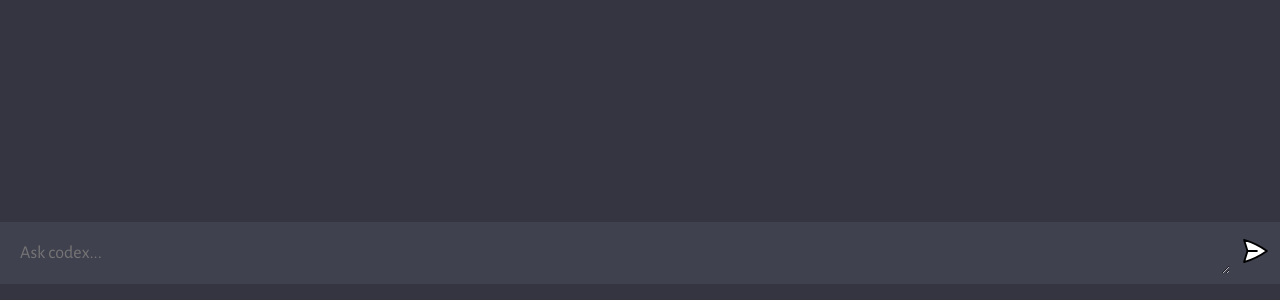
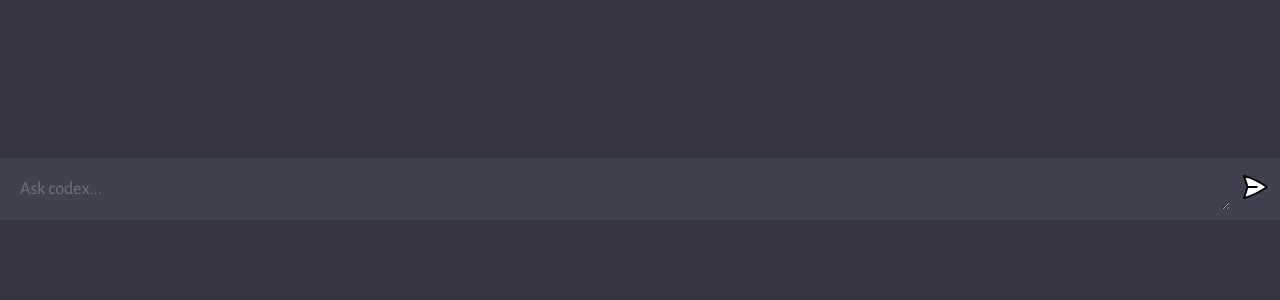
Before and after one commit to ugochukwudev/openai, a website built with Vite: page client/index.html in a window 1280 px wide. Shown: the part 500-800 px from the top of the page. Built offline with nearby package versions, Linux system fonts and the light colour scheme.

Commit message:
editing style height

```diff
--- a/client/style.css
+++ b/client/style.css
@@ -13,7 +13,7 @@ body {
 
 #app {
   width: 100%;
-  height: 98vh;
+  height: 90vh;
   background: #343541;
 
   display: flex;
```
